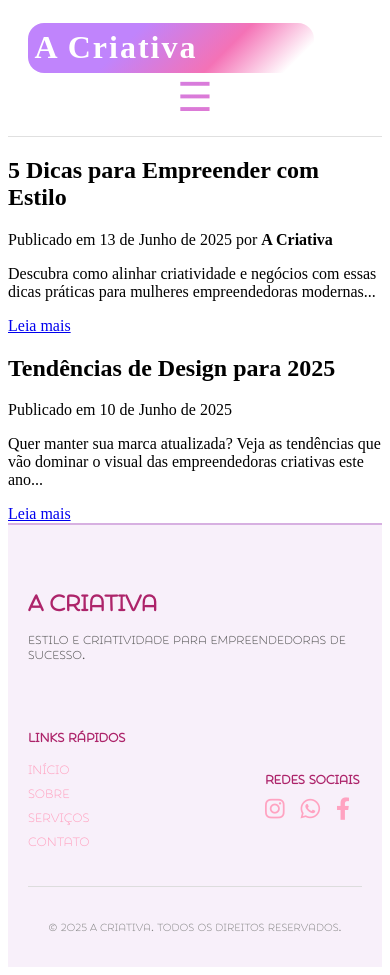
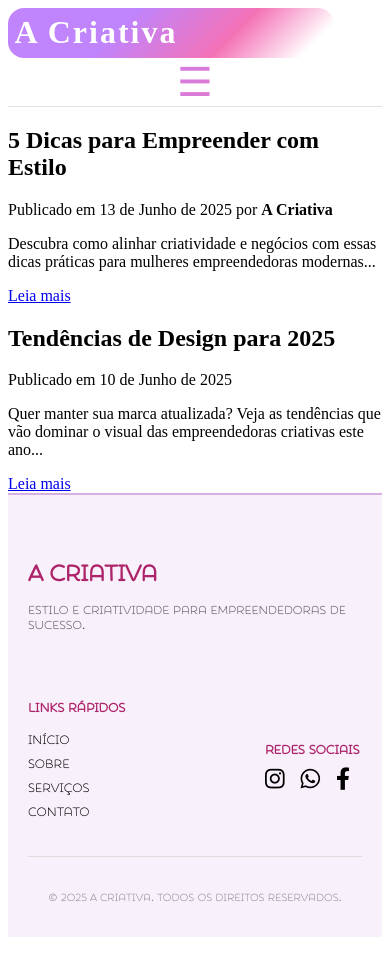
Before and after one commit to Cursos12/nail, a plain HTML site: page blog/index.html in a window 390 px wide. After the commit the page ends 945 px from the top, so only its background shows below. Drawn offline with nearby package versions, Linux system fonts and the light colour scheme.

Commit message:
vai curintia

```diff
--- a/css/footer.css
+++ b/css/footer.css
@@ -46,7 +46,7 @@
 
 .footer-links a {
   text-decoration: none;
-  color: #FFA3C1;
+  color: #000000;
   transition: color 0.3s;
 }
 
@@ -55,7 +55,7 @@
 }
 
 .social-icons a {
-  color: #FFA3C1;
+  color: #000000;
   font-size: 1.4rem;
   margin-right: 12px;
   transition: color 0.3s;
--- a/css/header.css
+++ b/css/header.css
@@ -1,22 +1,14 @@
 header {
   max-width: 1200px;
   margin: 0 auto;
-
   align-items: center;
   justify-content: space-between;
-  padding: 15px 20px;
+
   background-color: #ffffff;
-  top: 0;
+  border-bottom: 1px solid #e0e0e0;
   z-index: 1000;
-  border-bottom: 1px solid #e0e0e0; /* você pode trocar a cor se quiser */
 }
 
-@media (max-width: 768px) {
-  header {
-    position: sticky; /* ou fixed */
-    top: 0;
-  }
-}
 
 .header-content {
   justify-content: space-between;
```
Also changed, not shown: index.html (+28 -0 lines).
